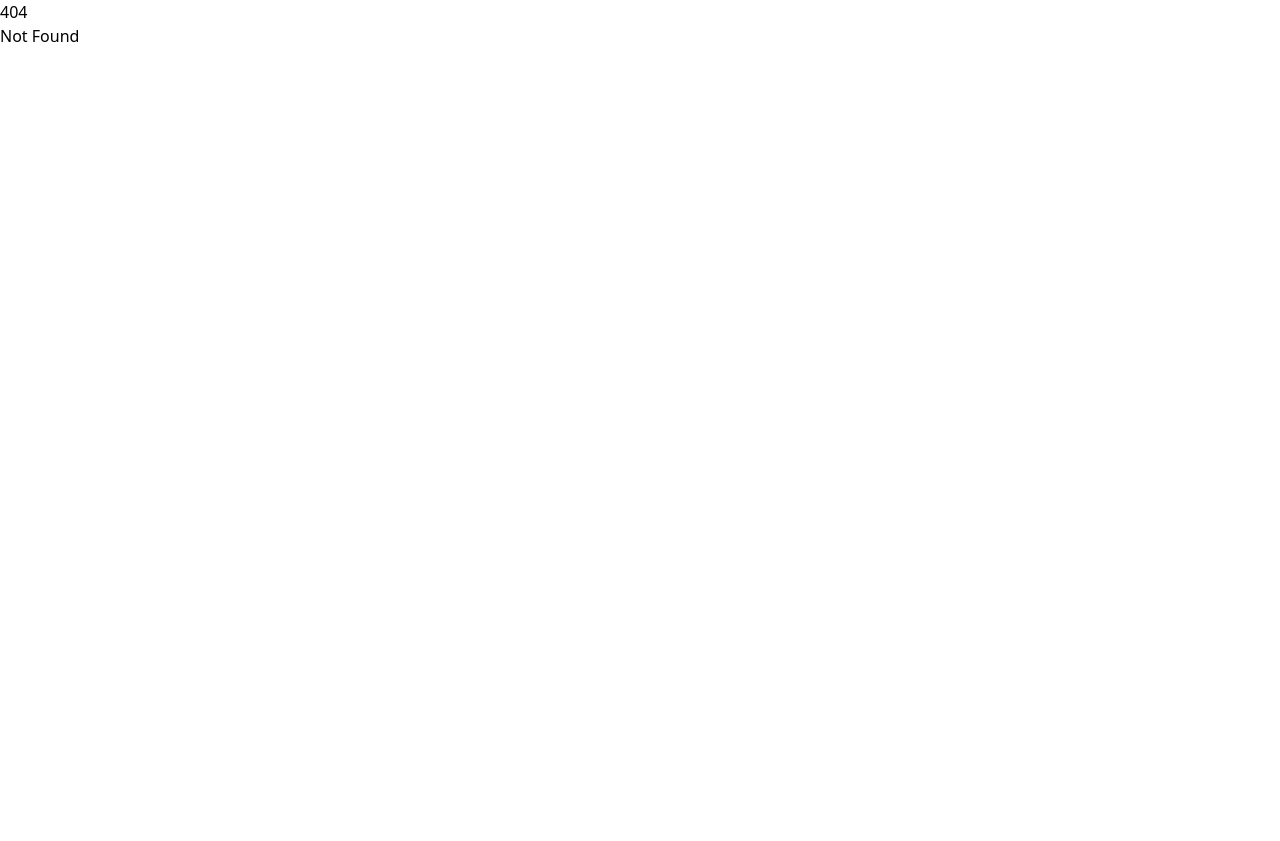
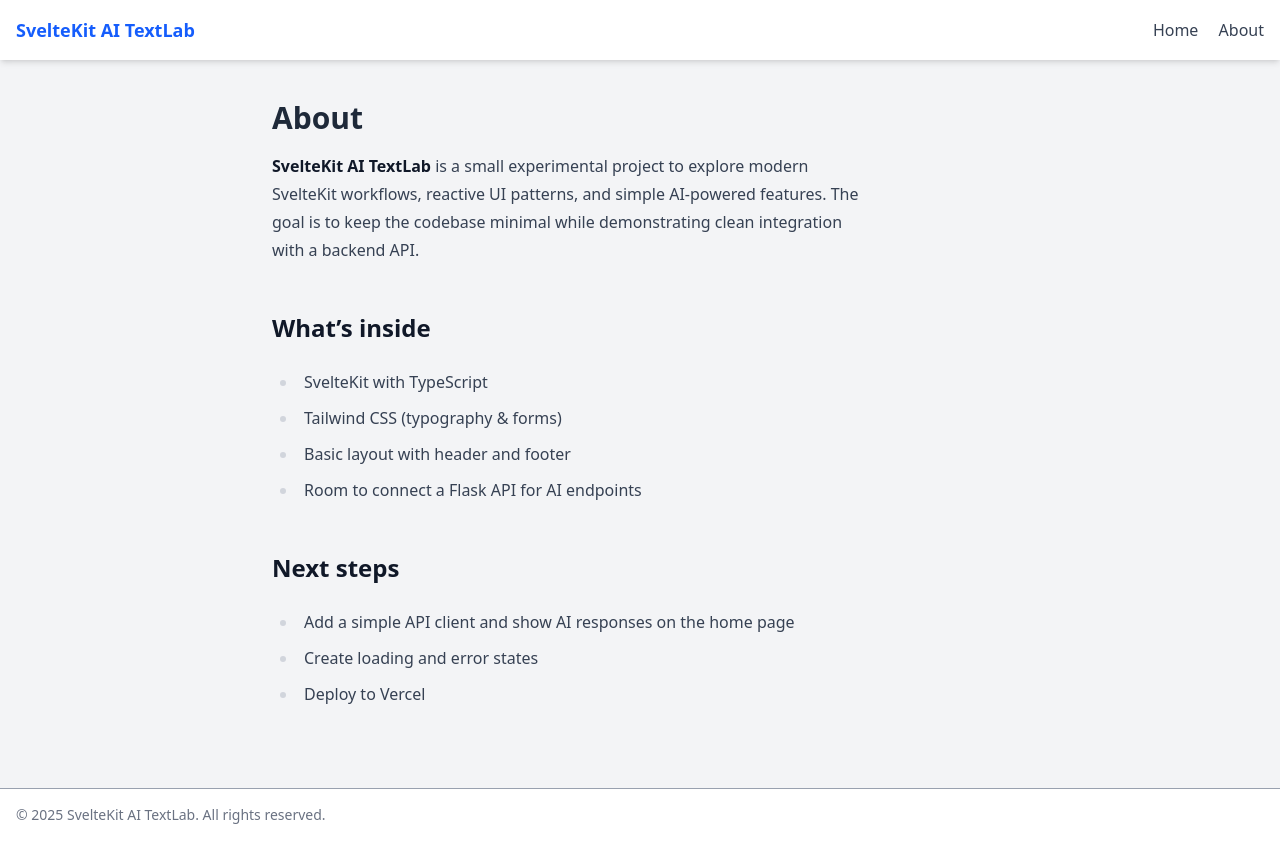
Before and after one commit to franaragondev/sveltekit-ai-textlab, a SvelteKit app: page /about in a window 1280 px wide. Before the commit this address had no page. Before the commit the page ends 800 px from the top, so only its background shows below. Built offline with nearby package versions, Linux system fonts and the light colour scheme.

Commit message:
feat(ui): add base layout with header, footer, and About page

```diff
--- a/src/routes/+layout.svelte
+++ b/src/routes/+layout.svelte
@@ -1,12 +1,29 @@
-<script lang="ts">
+<script>
 	import '../app.css';
-	import favicon from '$lib/assets/favicon.svg';
-
-	let { children } = $props();
+	// No logic needed for now, just the visual layout
 </script>
 
-<svelte:head>
-	<link rel="icon" href={favicon} />
-</svelte:head>
+<div class="min-h-screen flex flex-col bg-gray-100 text-gray-900">
+	<!-- Header -->
+	<header class="bg-white shadow-md">
+		<div class="max-w-7xl mx-auto px-4 py-4 flex justify-between items-center">
+			<h1 class="text-lg font-bold text-blue-600">SvelteKit AI TextLab</h1>
+			<nav class="space-x-4">
+				<a href="/" class="text-gray-700 hover:text-blue-600">Home</a>
+				<a href="/about" class="text-gray-700 hover:text-blue-600">About</a>
+			</nav>
+		</div>
+	</header>
 
-{@render children?.()}
+	<!-- Main content -->
+	<main class="flex-grow">
+		<slot />
+	</main>
+
+	<!-- Footer -->
+	<footer class="bg-white border-t border-gray-400 mt-8">
+		<div class="max-w-7xl mx-auto px-4 py-4 text-sm text-gray-500">
+			&copy; {new Date().getFullYear()} SvelteKit AI TextLab. All rights reserved.
+		</div>
+	</footer>
+</div>
--- a/src/routes/+page.svelte
+++ b/src/routes/+page.svelte
@@ -1,2 +1,33 @@
-<h1>Welcome to SvelteKit</h1>
-<p>Visit <a href="https://svelte.dev/docs/kit">svelte.dev/docs/kit</a> to read the documentation</p>
+<script lang="ts">
+	let inputText = '';
+
+	function handleSubmit() {
+		console.log("Submitted text:", inputText);
+		// Here we will later connect to the Flask API or similar
+	}
+</script>
+
+<div class="mt-20 bg-gray-100 flex flex-col items-center justify-center p-6">
+	<h1 class="text-3xl font-bold text-gray-800 mb-6">SvelteKit AI TextLab</h1>
+
+	<div class="w-full max-w-xl bg-white shadow-md rounded-lg p-6 space-y-4">
+		<label for="textInput" class="block text-sm font-medium text-gray-700">
+			Write your text to send to the AI:
+		</label>
+
+		<textarea
+			id="textInput"
+			bind:value={inputText}
+			class="w-full p-3 border border-gray-300 rounded-lg focus:outline-none focus:ring-2 focus:ring-blue-500"
+			rows="6"
+			placeholder="Type here..."
+		></textarea>
+
+		<button
+			on:click={handleSubmit}
+			class="w-full bg-blue-600 text-white font-semibold py-2 px-4 rounded-lg hover:bg-blue-700 transition-colors"
+		>
+			Send to AI
+		</button>
+	</div>
+</div>
--- /dev/null
+++ b/src/routes/about/+page.svelte
@@ -0,0 +1,35 @@
+<script lang="ts">
+	// No logic needed for now
+</script>
+
+<svelte:head>
+	<title>About — SvelteKit AI TextLab</title>
+	<meta name="description" content="About this experimental SvelteKit project exploring AI integrations." />
+</svelte:head>
+
+<section class="max-w-3xl mx-auto px-4 py-10">
+	<h1 class="text-3xl font-bold text-gray-800 mb-4">About</h1>
+
+	<div class="prose prose-gray">
+		<p>
+			<strong>SvelteKit AI TextLab</strong> is a small experimental project to explore
+			modern SvelteKit workflows, reactive UI patterns, and simple AI-powered features.
+			The goal is to keep the codebase minimal while demonstrating clean integration with a backend API.
+		</p>
+
+		<h2>What’s inside</h2>
+		<ul>
+			<li>SvelteKit with TypeScript</li>
+			<li>Tailwind CSS (typography & forms)</li>
+			<li>Basic layout with header and footer</li>
+			<li>Room to connect a Flask API for AI endpoints</li>
+		</ul>
+
+		<h2>Next steps</h2>
+		<ul>
+			<li>Add a simple API client and show AI responses on the home page</li>
+			<li>Create loading and error states</li>
+			<li>Deploy to Vercel</li>
+		</ul>
+	</div>
+</section>
```
